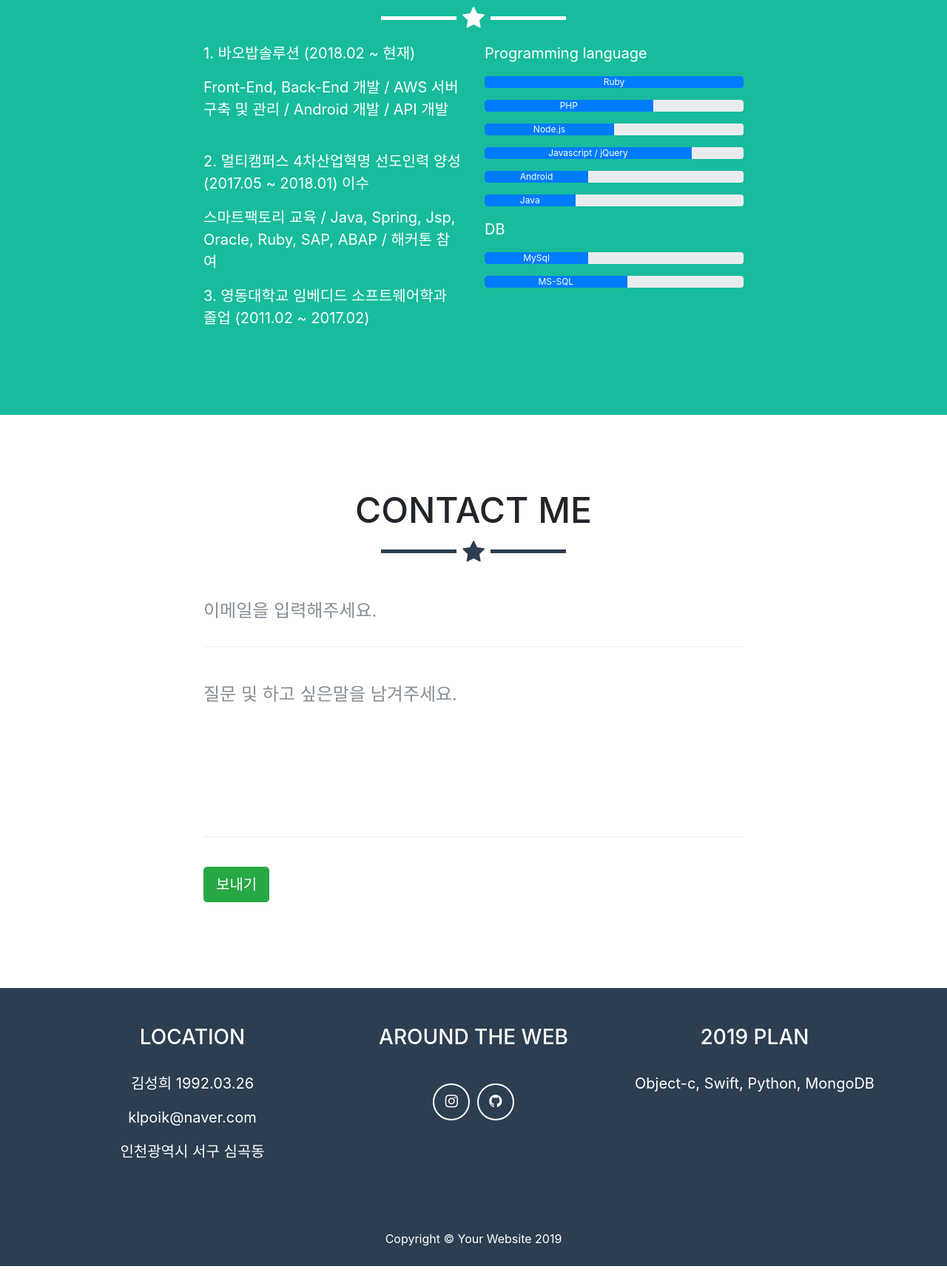
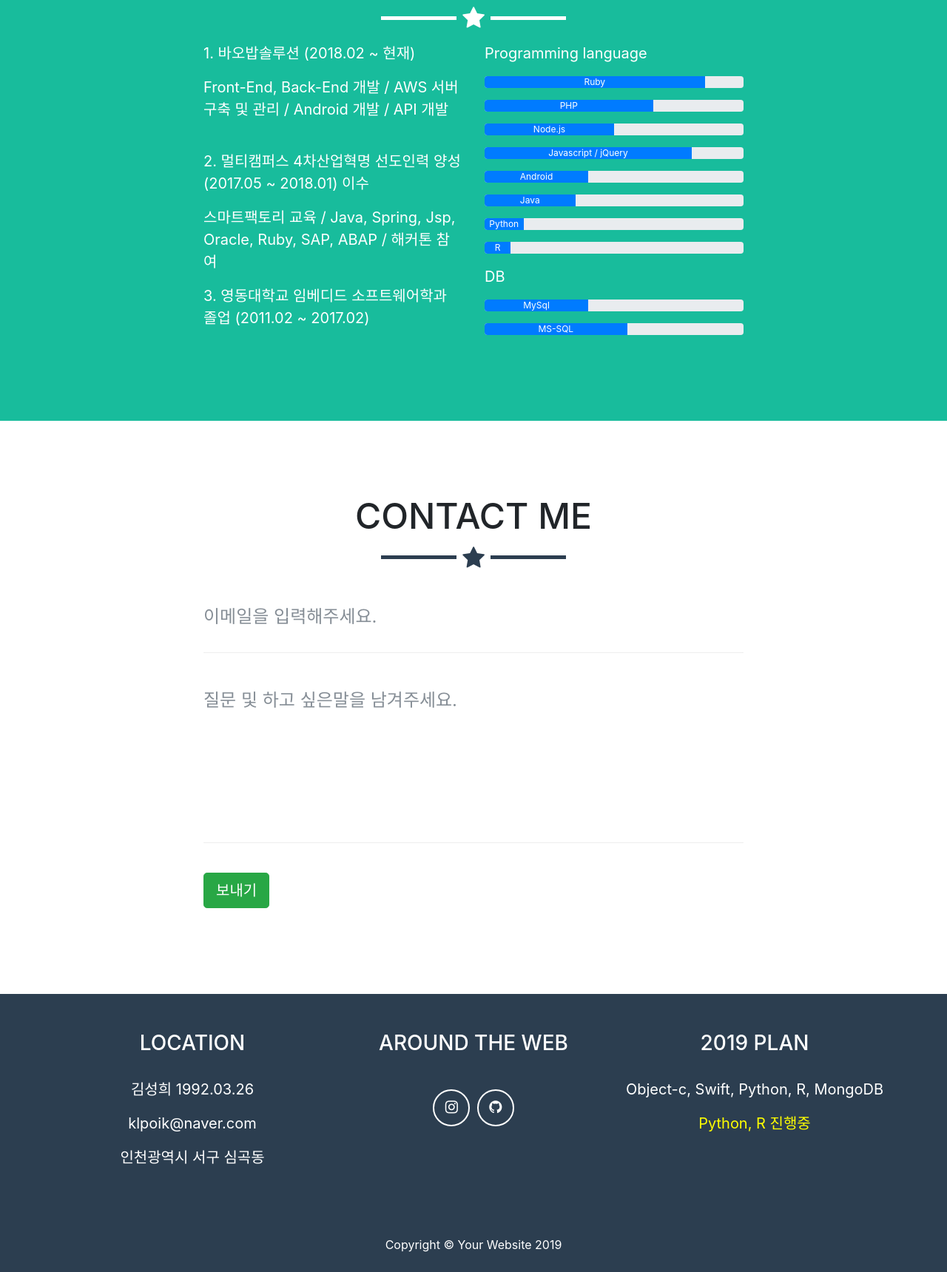
Before and after one commit to Sung-hee/Sung-hee.github.io, a website with bundled scripts: page index.html in a window 1280 px wide. Shown: the part 2004-3724 px from the top of the page at 74% size. Built offline with nearby package versions, Linux system fonts and the light colour scheme.

Commit message:
파이썬, R 공부 진행중

```diff
--- a/index.html
+++ b/index.html
@@ -150,7 +150,7 @@
             <p>Programming language</p>
             <p>
               <div class="progress">
-                <div class="progress-bar" role="progressbar" style="width: 100%" aria-valuenow="100" aria-valuemin="0" aria-valuemax="100">Ruby</div>
+                <div class="progress-bar" role="progressbar" style="width: 85%" aria-valuenow="100" aria-valuemin="0" aria-valuemax="100">Ruby</div>
               </div>
             </p>
             <p>
@@ -176,6 +176,16 @@
             <p>
               <div class="progress">
                 <div class="progress-bar" role="progressbar" style="width: 35%" aria-valuenow="35" aria-valuemin="0" aria-valuemax="100">Java</div>
+              </div>
+            </p>
+            <p>
+              <div class="progress">
+                <div class="progress-bar" role="progressbar" style="width: 15%" aria-valuenow="35" aria-valuemin="0" aria-valuemax="100">Python</div>
+              </div>
+            </p>
+            <p>
+              <div class="progress">
+                <div class="progress-bar" role="progressbar" style="width: 10%" aria-valuenow="35" aria-valuemin="0" aria-valuemax="100">R</div>
               </div>
             </p>
             <p>DB</p>
@@ -257,7 +267,8 @@
             </div>
             <div class="footer-col col-md-4">
               <h3>2019 Plan</h3>
-              <p>Object-c, Swift, Python, MongoDB</p>
+              <p>Object-c, Swift, Python, R, MongoDB</p>
+              <p style="color: yellow">Python, R 진행중</p>
             </div>
           </div>
         </div>
```
Also changed, not shown: img/portfolio/mayFlower/KakaoTalk_20190301_175405547.jpg (added), img/portfolio/mayFlower/KakaoTalk_20190301_175406186.jpg (added).
